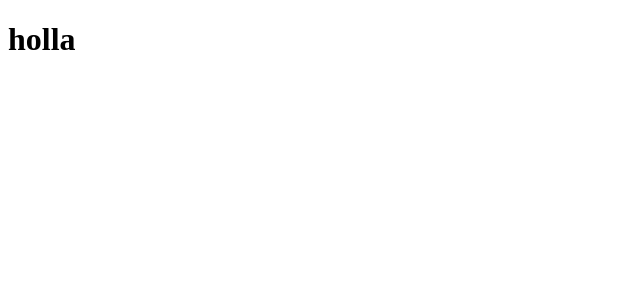
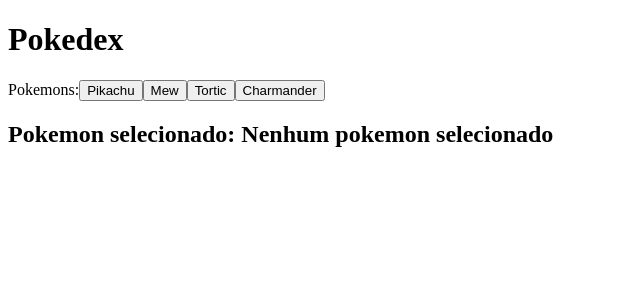
Before and after one commit to JefersonMarcioEspindola/pokedex-react, a React (Create React App) app: page / in a window 1280 px wide. Shown: the top 300 px of the page, without its empty margins (0-640 px from the left). Built offline with nearby package versions, Linux system fonts and the light colour scheme.

Commit message:
estruturação

```diff
--- a/src/App.tsx
+++ b/src/App.tsx
@@ -1,7 +1,14 @@
 import React from 'react';
+import Pokedex from './pokedex/Pokedex';
 
-const App: React.FC = () => {
-  return <h1>holla</h1>
+interface AppProps {
+
 }
 
+export const App: React.FC<AppProps> = () => {
+  return (
+    <Pokedex />
+  );
+};
+
 export default App;
--- /dev/null
+++ b/src/pokedex/Pokedex.tsx
@@ -0,0 +1,26 @@
+import React, { useState } from 'react';
+
+interface PokedexProps {
+
+}
+
+const pokemonArray: string[] = ["Pikachu", "Mew", "Tortic", "Charmander"]
+
+const Pokedex: React.FC<PokedexProps> = () => {
+    const [pokemons, setPokemons] = useState<string[]>(pokemonArray);
+    const [selectedPokemon, setselectedPokemon] = useState<string | undefined>(undefined);
+
+
+    return (
+        <div>
+            <h1>Pokedex</h1>
+
+            Pokemons:
+            {pokemons.map((pokemon) => <button onClick={() => setselectedPokemon(pokemon)}>{pokemon}</button> )}
+
+            <h2>Pokemon selecionado: {selectedPokemon || "Nenhum pokemon selecionado"} </h2>
+        </div>
+    );
+};
+
+export default Pokedex;
```
